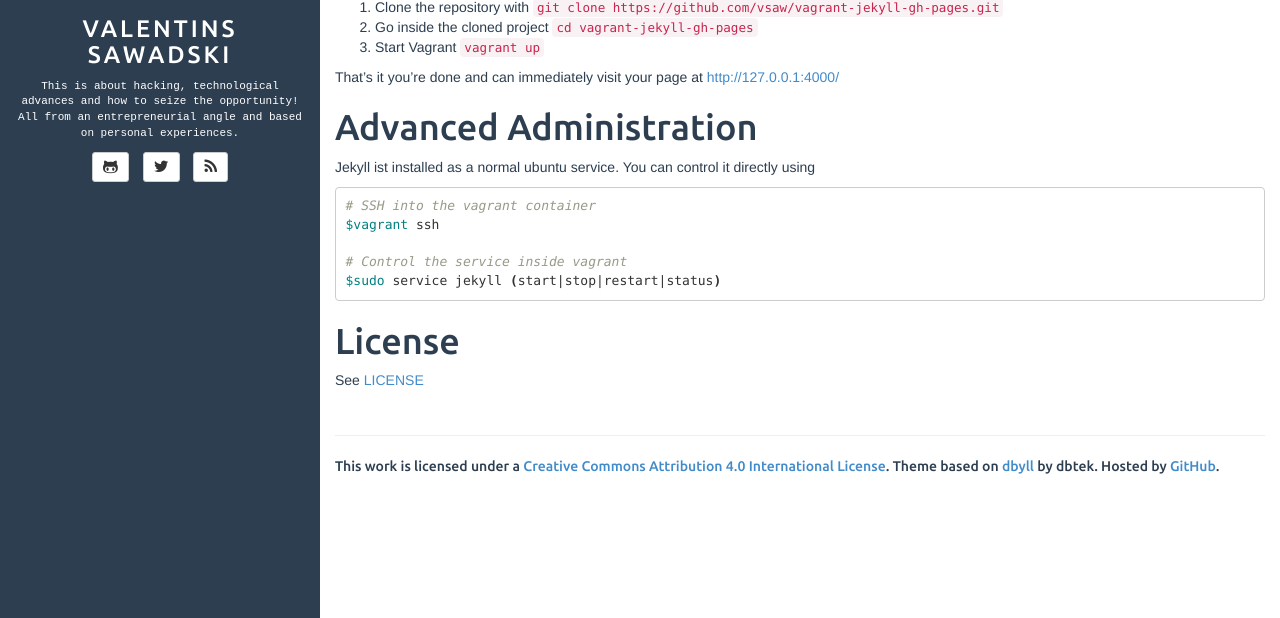
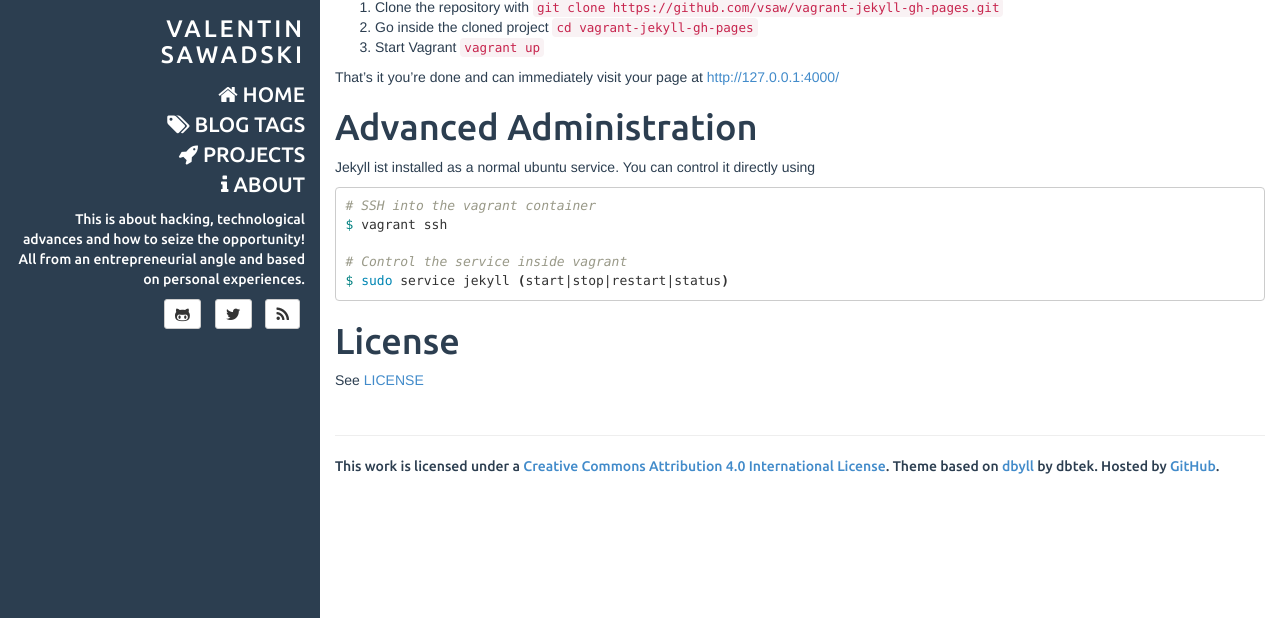
Before and after one commit to vsaw/vagrant-jekyll-gh-pages, a Jekyll site: the page built from README.md, in a window 1280 px wide, cut to the strip 282-900 px from the top of the page. Built offline with Jekyll 4.4.1, drawn with Linux system fonts in a browser that asks for light colours; Markdown is read by kramdown in place of the engine named in the settings; the repository's description, which GitHub fills in, is left out.

Commit message:
Layout Fixes

````diff
--- a/README.md
+++ b/README.md
@@ -20,10 +20,10 @@ Jekyll ist installed as a normal ubuntu service. You can control it directly usi
 
 ```bash
 # SSH into the vagrant container
-$vagrant ssh
+$ vagrant ssh
 
 # Control the service inside vagrant
-$sudo service jekyll (start|stop|restart|status)
+$ sudo service jekyll (start|stop|restart|status)
 ```
 
 # License
--- a/_config.yml
+++ b/_config.yml
@@ -1,5 +1,5 @@
 # Site settings
-title: Valentins Sawadski
+title: Valentin Sawadski
 author:
     twitter: _vsaw
     github: vsaw
--- a/_includes/post.html
+++ b/_includes/post.html
@@ -8,7 +8,7 @@
 </div>
 
 <article>
-    <div class="col-sm-10">
+    <div>
         <span class="post-date">
             {% assign d = page.date | date: "%d" | plus:'0' %}
             {{ page.date | date: "%B" }}
--- a/_includes/sidebar.html
+++ b/_includes/sidebar.html
@@ -1,4 +1,4 @@
-<! -- sidebar.html -->
+<!-- sidebar.html -->
 <header class="sidebar-header" role="banner">
 	<a href="{{ site.BASE_PATH }}/">
 		<img src="http://www.gravatar.com/avatar/{{site.author.email_md5}}?s=150" class="img-circle" />
@@ -8,13 +8,19 @@
 	</h3>
 </header>
 
+<div id="navigation-sidebar">
+	<ul>
+		{% include navigation.html %}
+	</ul>
+</div>
+
 {% if site.author.bio %}
-	<div id="bio" class="text-center">
-	{{ site.author.bio }}
-</div>
+	<div id="bio">
+		{{ site.author.bio }}
+	</div>
 {% endif %}
 
-<div id="contact-list" class="text-center">
+<div id="contact-list">
 	<ul class="list-unstyled list-inline">
 		{% if site.author.github %}
 			<li>
@@ -60,4 +66,4 @@
 		{% endif %}
 	</ul>
 </div>
-<! -- sidebar.html end -->
+<!-- sidebar.html end -->
--- a/assets/css/style.css
+++ b/assets/css/style.css
@@ -13,7 +13,7 @@ body{
 }
 
 .sidebar-header {
-	text-align: center;
+	text-align: right;
 	margin-bottom: 10px;
 }
 .sidebar-header .title{
@@ -37,10 +37,16 @@ a.nav-link i{
 a.nav-link:hover { color: #777 }
 
 #bio {
-	font-family: "Courier New", Courier, monospace;
-	font-size: 11px;
+	/* font-family: "Courier New", Courier, monospace; */
+	font-family: 'Ubuntu', sans-serif;
+	/* font-size: 11px; */
 	margin: 0 auto;
 	margin-bottom: 10px;
+	text-align: right;
+}
+
+#contact-list {
+	text-align: right;
 }
 
 #contact-list li .fa,
@@ -103,6 +109,7 @@ article{
 
 article {
 	padding: 0 5% 0;
+	padding-left: 0;
 }
 
 article.home div a, article.home pre a { color: #2c3e50; }
@@ -169,6 +176,7 @@ footer {
 .badge { background: #F2756A; }
 
 #nav-menu{
+	display: none !important;
     position: fixed;
     top: 45px;
     right: 45px;
@@ -182,3 +190,25 @@ footer {
 ul.dropdown-menu>li>a>i.fa {
     width: 1.3em;
 }
+
+#navigation-sidebar {
+	text-align: right;
+	list-style-type: none;
+}
+
+#navigation-sidebar ul {
+	list-style-type: none;
+}
+
+#navigation-sidebar>ul>li>a>i.fa {
+	width: 1.3em;
+	color: #fff;
+}
+
+#navigation-sidebar>ul>li>a {
+	text-transform: uppercase;
+	color: white;
+	color: #fff;
+	font-family: 'Ubuntu', sans-serif;
+	font-size: 1.5em;
+}
````
